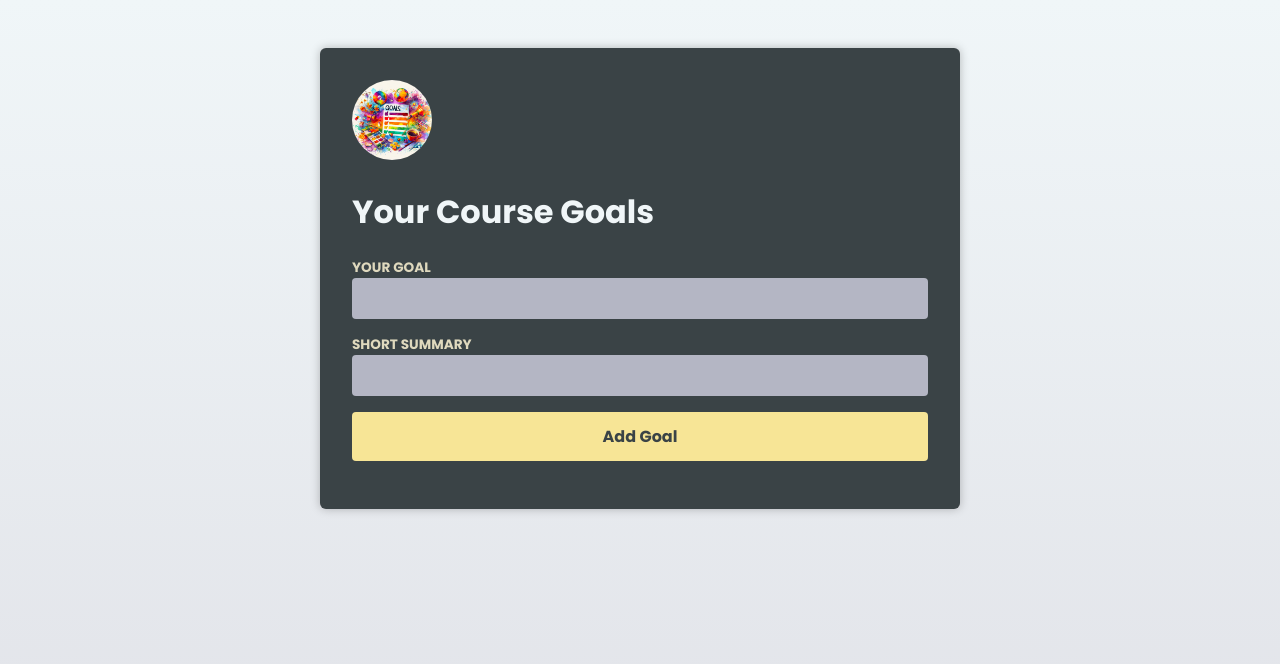
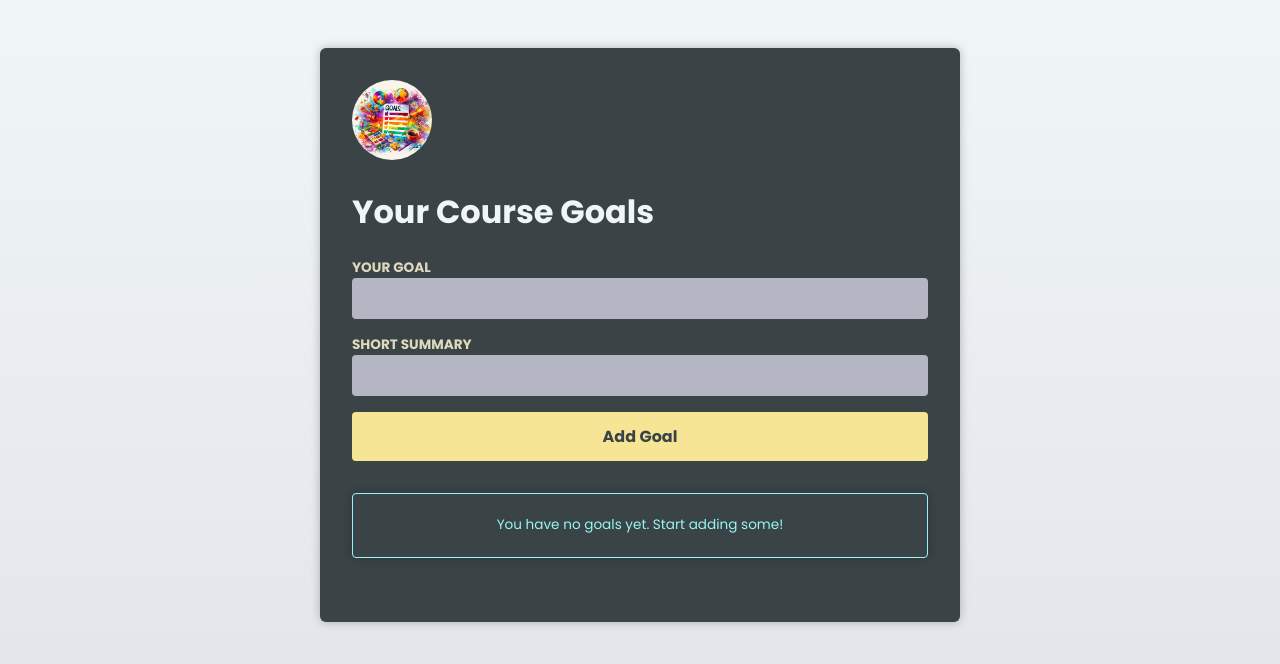
Before and after one commit to Udayanga1/react-practice, a React (Vite) app in the folder goals-app/: page / in a window 1280 px wide. Shown: the top 664 px of the page. Built offline with nearby package versions, Linux system fonts and the light colour scheme; the HTML template or start-up script is replaced by a standard one.

Commit message:
goals-app: building a more dynamic and flexible component

```diff
--- a/goals-app/src/components/CourseGoalList.tsx
+++ b/goals-app/src/components/CourseGoalList.tsx
@@ -1,5 +1,7 @@
+import { type ReactNode } from "react"
 import CourseGoal from "./CourseGoal"
 import { type CourseGoal as CGoal } from "../App"
+import InfoBox from "./InfoBox"
 
 type CourseGoalListProps = {
 	goals: CGoal[]
@@ -7,8 +9,23 @@ type CourseGoalListProps = {
 }
 
 const CourseGoalList = ({ goals, onDeleteGoal }: CourseGoalListProps) => {
+	if (goals.length === 0) {
+		return <InfoBox mode="hint">You have no goals yet. Start adding some!</InfoBox>
+	}
+
+	let warningBox: ReactNode
+
+	if (goals.length >= 4) {
+		warningBox = (
+			<InfoBox mode="warning">
+				Your're collecting a lot of goals. Don't put too much on your plate!
+			</InfoBox>
+		)
+	}
+
 	return (
-		<div>
+		<>
+			{warningBox}
 			<ul>
 				{goals.map((goal) => (
 					<li key={goal.id}>
@@ -18,7 +35,7 @@ const CourseGoalList = ({ goals, onDeleteGoal }: CourseGoalListProps) => {
 					</li>
 				))}
 			</ul>
-		</div>
+		</>
 	)
 }
 export default CourseGoalList
--- /dev/null
+++ b/goals-app/src/components/InfoBox.tsx
@@ -0,0 +1,25 @@
+import { type ReactNode } from "react"
+
+type InfoBoxProps = {
+  mode: 'hint' | 'warning'
+  children: ReactNode
+}
+
+const InfoBox = ({mode, children}: InfoBoxProps) => {
+
+
+  if (mode === 'hint') {
+    return (
+      <aside className="infobox infobox-hint">
+        <p>{children}</p>
+      </aside>
+    )
+  }
+  return (
+    <aside className="infobox infobox-warning warning--medium">
+      <h2>Warning</h2>
+      <p>{children}</p>
+    </aside>
+  )
+}
+export default InfoBox
--- a/goals-app/src/index.css
+++ b/goals-app/src/index.css
@@ -126,7 +126,31 @@ li button:hover {
   color: #f9a73b;
 }
 
-.fallback {
+.infobox {
+  margin: 2rem 0;
+  padding: 0.5rem;
   text-align: center;
-  color: #acd1ce;
+  box-shadow: 0 0 10px rgba(0, 0, 0, 0.25);
+  font-size: 0.85rem;
+  border-radius: 4px;
 }
+
+.infobox-hint {
+  border: 1px solid #96f5f7;
+  color: #96f5f7;
+}
+
+.infobox-warning.warning--low {
+  border: 1px solid #f6d84f;
+  color: #f6d84f;
+}
+
+.infobox-warning.warning--medium {
+  border: 1px solid #f9a73b;
+  color: #f9a73b;
+}
+
+.infobox-warning.warning--high {
+  border: 1px solid #f97373;
+  color: #f97373;
+}
```
